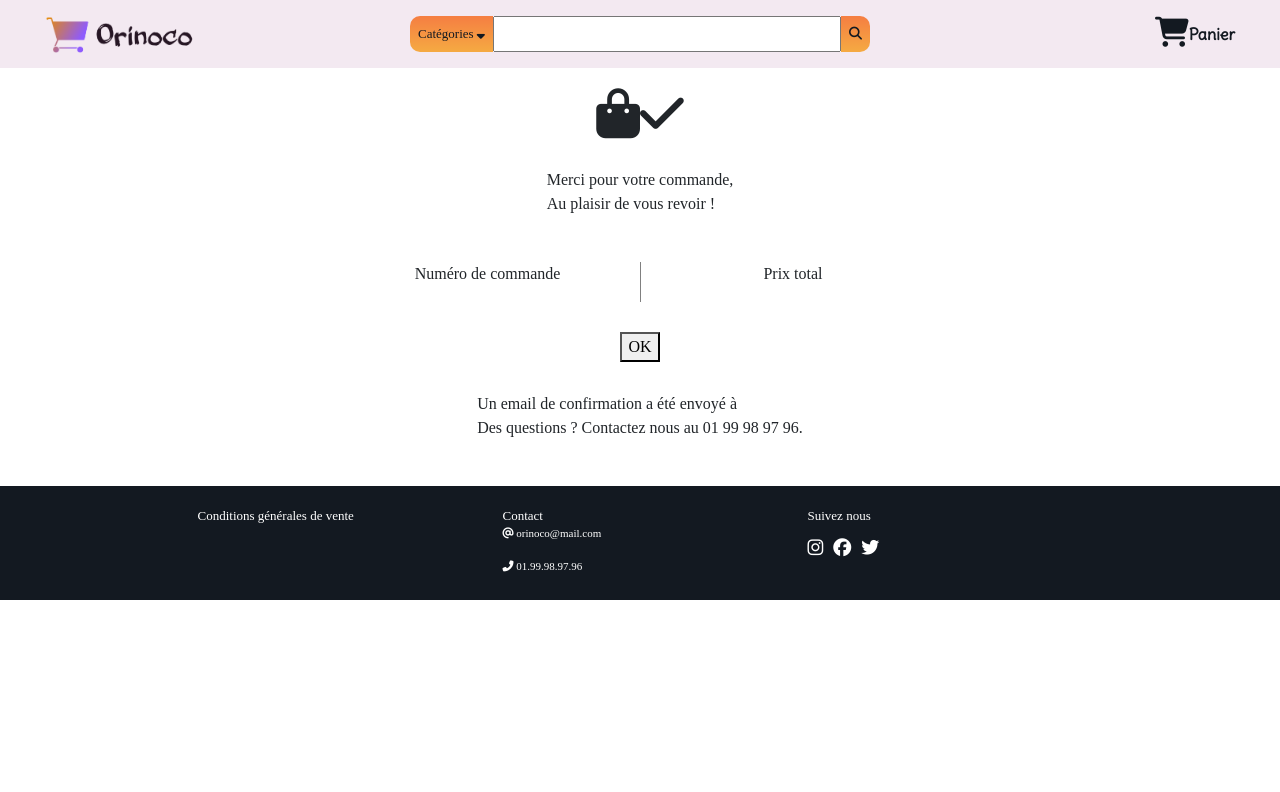
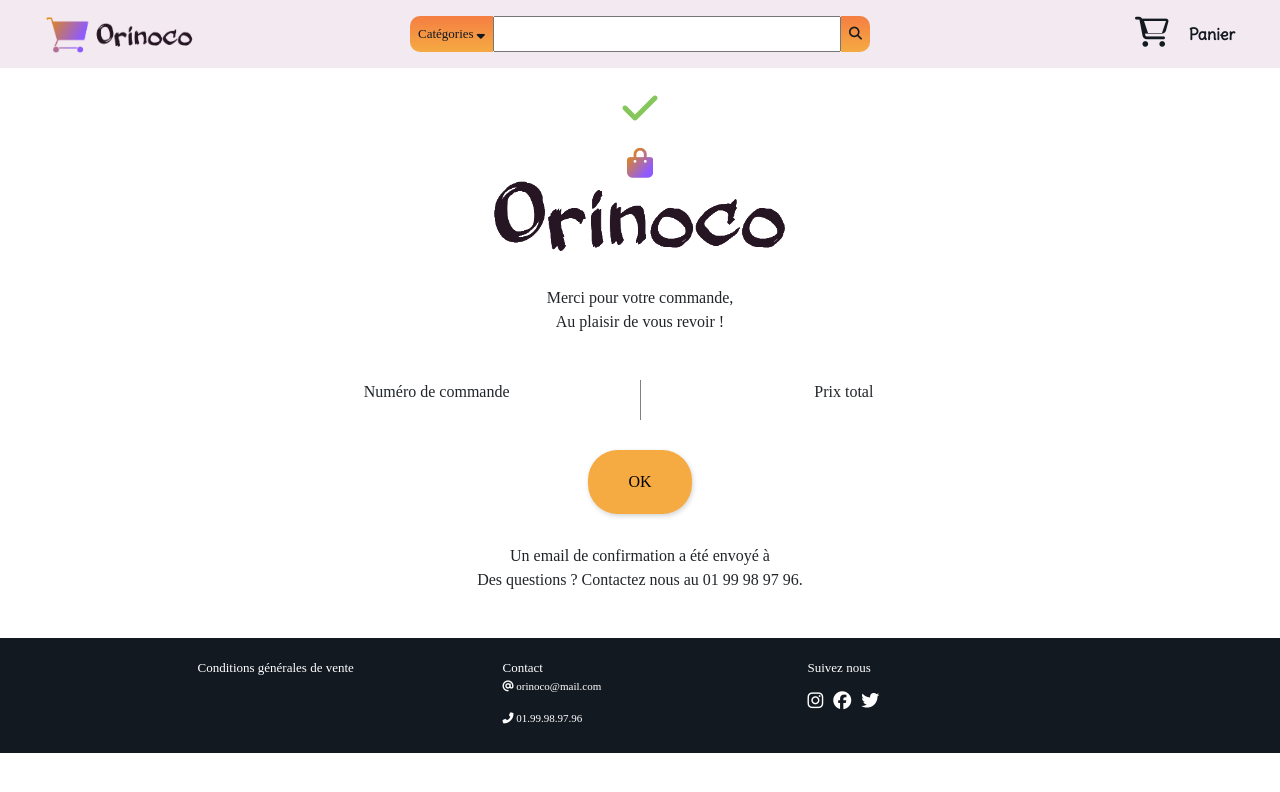
Before and after one commit to AureBourg/aurelien_bourgoing_5_20112020, a website: page public/order-confirmation-page.html in a window 1280 px wide. Drawn offline with nearby package versions, Linux system fonts and the light colour scheme; a web font is replaced by a local one.

Commit message:
CSS des pages

```diff
--- a/javascript/cart-page.js
+++ b/javascript/cart-page.js
@@ -4,6 +4,9 @@ const storageArray = JSON.parse(localStorage.getItem('userCart'));
 //Afficher le chiffre du panier selon le nombre d'items dedans
 let cartNumber = document.getElementById('header_cart_number');
 cartNumber.innerHTML = storageArray.length;
+if (storageArray.length>9){
+    cartNumber.style.fontSize = "16px";
+}
 
 //Texte si le panier est vide
 if(storageArray.length==0){
@@ -181,7 +184,7 @@ clickToSend.onclick = function(event){
 
     // Alerte si le formulaire n'est pas bien rempli
     } else if (checkForm.checkValidity() === false) {
-        alert("Veuillez vérifier l'exactitude des informations que vous avez fourni");
+        alert("Veuillez vérifier l'exactitude des informations que vous avez renseignez");
     }
 
 }; //Fin fonction onclick
--- a/javascript/js.js
+++ b/javascript/js.js
@@ -11,6 +11,9 @@ let userCart = JSON.parse(localStorage.getItem("userCart"));
 //Afficher le chiffre du panier selon le nombre d'items dedans
 let cartNumber = document.getElementById('header_cart_number');
 cartNumber.innerHTML = userCart.length;
+if (userCart.length>9){
+    cartNumber.style.fontSize = "16px";
+}
 
 // Requete API et boucle pour afficher la liste des produits
 $.get("http://localhost:3000/api/furniture/")
--- a/javascript/product-page.js
+++ b/javascript/product-page.js
@@ -15,6 +15,9 @@ const id = urlParam.get("id");
 //Afficher le chiffre du panier selon le nombre d'items dedans
 let cartNumber = document.getElementById('header_cart_number');
 cartNumber.innerHTML = userCart.length;
+if (userCart.length>9){
+  cartNumber.style.fontSize = "16px";
+}
 
 //Requete API avec la variable "id" pour afficher les éléments de l'item selectionné
 $.get("http://localhost:3000/api/furniture/"+id)
--- a/public/order-confirmation-page.html
+++ b/public/order-confirmation-page.html
@@ -34,12 +34,13 @@
 
                 <div class="header_cart col-3"> <!--Panier-->
                     <a href="cart-page.html"> <!--Lien vers page panier-->
+                        <div id="header_cart_number"><!--Nombres articles dans panier-->
+                        </div>
+
+                        <div class="trapezoid"></div>
+
                         <div class="header_cart_icon"> <!--Icone panier-->
                             <i class="fas fa-shopping-cart"></i>
-                        </div>
-
-                        <div class="header_cart_number"><!--Nombres articles dans panier-->
-
                         </div>
 
                         <div class="header_cart_text d-none d-sm-block"> <!--Texte Panier-->
@@ -52,8 +53,9 @@
 
         <div class="confirmation_page container-fluid">
             <div class="confirmation_icons row">
+                <i class="fas fa-check"></i>
                 <i class="fas fa-shopping-bag"></i>
-                <i class="fas fa-check"></i>
+                <img src= ../img/font_orinoco.png alt="Orinoco"/>
             </div>
 
             <div class="confirmation_thanks row">
@@ -61,13 +63,13 @@
             </div>
 
             <div class="confirmation_order row">
-                <div class="confirmation_order_number col-3">
+                <div class="confirmation_order_number col-4">
                     <p>Numéro de commande</p>
-                    <div id="orderId"></div>
+                    <span id="orderId"></span>
                 </div>
-                <div class="confirmation_order_price col-3">
+                <div class="confirmation_order_price col-4">
                     <p>Prix total</p>
-                    <div id="totalPrice"></div>
+                    <span id="totalPrice"></span>
                 </div>
             </div>
 
--- a/sass/layouts/_header.scss
+++ b/sass/layouts/_header.scss
@@ -60,13 +60,8 @@
         & i{
         font-size: 30px;
         color: #131921;
+        margin-right: 20px;
         }
-    }
-    &_number{
-        font-family: Delius;
-        font-size: 22px;
-        font-weight: bold;
-        color: #f5aa42;
     }
     &_text{
         color: #131921;
@@ -76,12 +71,26 @@
     }
 
 }
+.trapezoid{
+	border-top: 12px solid rgb(243, 233, 241);
+	border-left: 4px solid transparent;
+	border-right: 4px solid transparent;
+	height: 10px;
+    width: 22px;
+    position: relative;
+    left: 31px;
+    bottom: 7px;
 
+}
 #header_cart_number{
     font-family: Delius;
     font-size: 22px;
     font-weight: bold;
     color: #f5aa42;
+    position: relative;
+    left: 48px;
+    bottom: 14px;
+    z-index: 9999;
 }
 #header_cart_message{
     position: absolute;
--- a/sass/pages/_cart.scss
+++ b/sass/pages/_cart.scss
@@ -31,7 +31,6 @@ footer{
             &_information{
                 & span{
                     color: #f5aa42;
-
                 }
                 margin-bottom: 30px;
             }
@@ -132,13 +131,22 @@ footer{
             border-bottom: grey 2px solid;
             padding: 0px 15px 0px 15px;
         }
+        & button{
+            background:rgb(243, 233, 241);
+            }
     }
     &_total{
         display: flex;
         flex-direction: column;
-        font-size: 20px;
+        font-size: 17px;
         align-items: center;
         justify-content: space-evenly;
+        & button{
+            background:rgb(243, 233, 241);
+            border-radius: 10px;
+            box-shadow: 1px 2px 5px lightgray;
+            padding: 5px 15px 5px 15px;
+            }
     }
     &_delete{
         justify-content: center;
--- a/sass/pages/_order.scss
+++ b/sass/pages/_order.scss
@@ -5,15 +5,36 @@ footer{
 .confirmation{
     &_icons{
         display: flex;
+        flex-direction: column;
         justify-content: center;
-        font-size: 50px;
+        align-items: center;
+        font-size: 30px;
         margin-bottom: 30px;
         margin-top: 20px;
+        & .fa-check{
+            font-size: 40px;
+            color: #85c75b;
+            margin-bottom: 20px;
+        }
+        & .fa-shopping-bag{
+            display: inline-block;
+            background: linear-gradient(to top left,#8F5BFE 20%,#B36F98 50%,#E68A08 90%);
+            -webkit-background-clip: text;
+            -webkit-text-fill-color: transparent;
+        }
+        & img{
+            width: 300px;
+            height: auto;
+        }
     }
     &_thanks{
         display: flex;
+        text-align: center;
         justify-content: center;
         margin-bottom: 30px;
+        & span{
+            font-weight: bold;
+        }
     }
     &_order{
         display: flex;
@@ -23,22 +44,47 @@ footer{
             display: flex;
             flex-direction: column;
             align-items: center;
+            & span{
+                font-weight: bold;
+            }
         }
         &_price{
             display: flex;
             flex-direction: column;
             align-items: center;
             border-left: gray solid 1px;
+            & span{
+                font-weight: bold;
+                font-size: 25px;
+            }
         }
     }
     &_email{
         display: flex;
         justify-content: center;
         margin-bottom: 30px;
+        text-align: center;
+        & span{
+            font-weight: bold;
+        }
     }
     &_button{
         display: flex;
         justify-content: center;
-        margin-bottom: 30px;
+        align-items: center;
+        & button{
+            background-color: #f5aa42;
+            border-radius: 30px;
+            border: none;
+            box-shadow: 1px 2px 5px lightgray;
+            font-family: Fira;
+            font-size: 16px;
+            margin-bottom: 30px;
+            padding: 20px 40px 20px 40px;
+            cursor: pointer;
+                &:hover{
+                    background: linear-gradient(to top, #f5aa42, #f57e42);
+                }
+        }
     }
 }
```
Also changed, not shown: public/cart-page.html (+5 -4 lines), public/index.html (+5 -4 lines), public/product-page.html (+5 -4 lines), img/font_orinoco.png (added), public/style.css, 1 other file.
